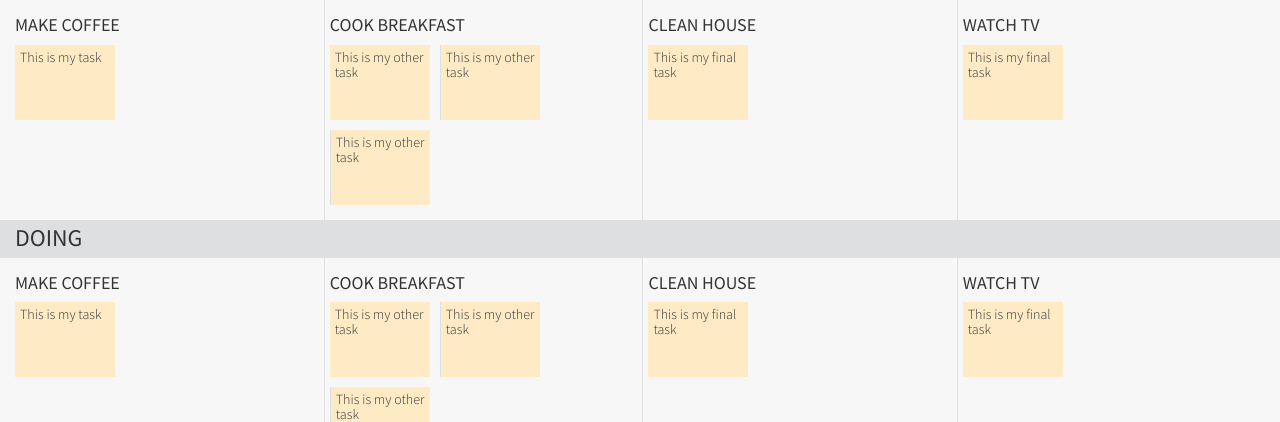
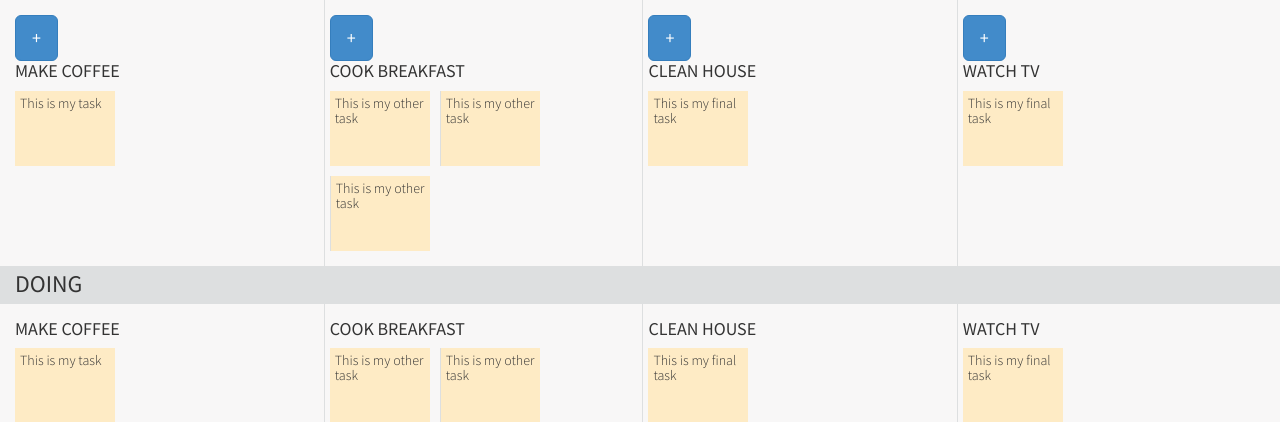
Before and after one commit to pinch-tn/pinch-app, a Django app: template pinch/templates/gravity_board.html in a window 1280 px wide. Shown: the part 88-510 px from the top of the page. Run offline with Django 3.2, Linux system fonts and the light colour scheme; the template is opened without the code that fills it: values that come from a table or form of the project are taken from there, others are empty; data comes from the database, SQL or seed files in the repository; parts of the project's set-up code (start-up, migrations or seed data) failed here and were passed over; some libraries are stand-ins or nearby versions.

Commit message:
Add ticket modal markup.

```diff
--- a/pinch/templates/gravity_board.html
+++ b/pinch/templates/gravity_board.html
@@ -12,7 +12,9 @@
   			<ul class="task-columns">
   				<li>
   					<div class="task-header">
-  						<h4>Make coffee</h4>
+  						<button class="btn btn-primary btn-lg" data-toggle="modal" data-target="#myModal">
+  +
+</button><h4>Make coffee</h4>
   					</div>
   					<ul class="drag_list clearfix">
   						<li class="ticket">This is my task</li>
@@ -20,7 +22,9 @@
   				</li>
   				<li>
   					<div class="task-header">
-  						<h4>Cook breakfast</h4>
+  						<button class="btn btn-primary btn-lg" data-toggle="modal" data-target="#myModal">
+  +
+</button><h4>Cook breakfast</h4>
   					</div>
   					<ul class="drag_list clearfix">
 	  					<li class="ticket">This is my other task</li>
@@ -30,7 +34,9 @@
   				</li>
   				<li>
   					<div class="task-header">
-  						<h4>Clean house</h4>
+  						<button class="btn btn-primary btn-lg" data-toggle="modal" data-target="#myModal">
+  +
+</button><h4>Clean house</h4>
   					</div>
   					<ul class="drag_list clearfix">
 	  					<li class="ticket">This is my final task</li>
@@ -38,7 +44,9 @@
   				</li>
   				<li>
   					<div class="task-header">
-  						<h4>Watch TV</h4>
+  						<button class="btn btn-primary btn-lg" data-toggle="modal" data-target="#myModal">
+  +
+</button><h4>Watch TV</h4>
   					</div>
   					<ul class="drag_list clearfix">
   					<li class="ticket">This is my final task</li>
@@ -131,4 +139,23 @@
   			</ul>
       	</div>
       </div>
+
+<!-- Modal -->
+<div class="modal fade" id="myModal" tabindex="-1" role="dialog" aria-labelledby="myModalLabel" aria-hidden="true">
+  <div class="modal-dialog">
+    <div class="modal-content">
+      <div class="modal-header">
+        <button type="button" class="close" data-dismiss="modal" aria-hidden="true">&times;</button>
+        <h4 class="modal-title" id="myModalLabel">Modal title</h4>
+      </div>
+      <div class="modal-body">
+        <input type="text" />
+      </div>
+      <div class="modal-footer">
+        <button type="button" class="btn btn-default" data-dismiss="modal">Close</button>
+        <button type="button" class="btn btn-primary">Save changes</button>
+      </div>
+    </div>
+  </div>
+</div>
   {% endblock content %}
```
